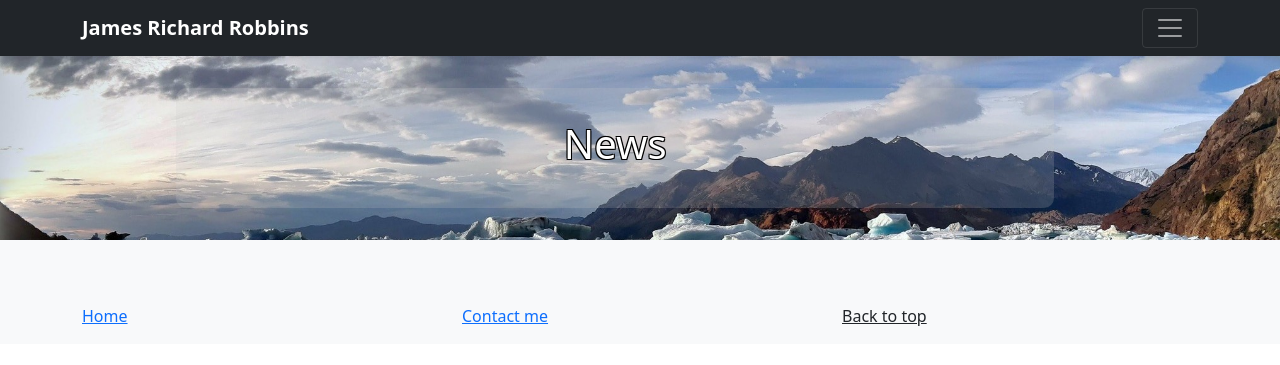
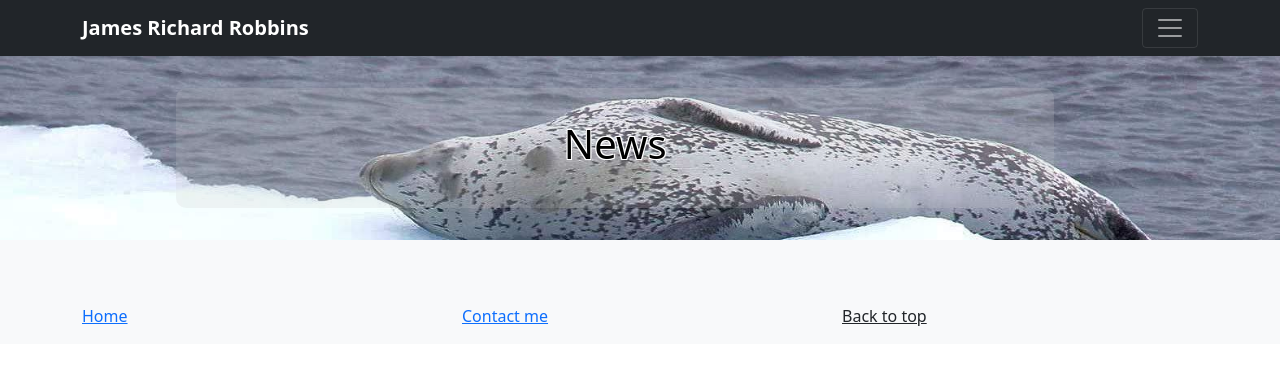
Before and after one commit to number5alive/jamesweb, a Jekyll site: the page built from news.md, in a window 1280 px wide. Shown: the top 365 px of the page. Built offline with Jekyll 4.4.1, drawn with Linux system fonts in a browser that asks for light colours.

Commit message:
banner: fiddled with formatting

```diff
--- a/assets/site.css
+++ b/assets/site.css
@@ -18,10 +18,9 @@ layout: null
   padding-bottom: var(--jumbotron-padding-y);
   margin-bottom: 0;
   background-color: #fff;
-  background-image: url('https://lh3.googleusercontent.com/pw/ACtC-3c3rSKLl0j20yeqoBy22aTpOUlgV2xCTLeJb48SShuhuSkPrcvuxgO9EdWba9ZAFT5GkKa3yDK0I4eTF6zBYXzOuhXUOhnJ0Yw52D1PW79tkvLc2dyayL6NcitfJA9vKORxi0rwtmPg1KP4ggZCTVyfVw=w1024-no?authuser=0');
+  background-image: url('/images/banners/sealslong.jpg');
   background-repeat: no-repeat;
-/*  background-position: top left; */
-  background-position: middle left;
+  background-position: top left;
   background-size: cover;
 }
 @media (min-width: 768px) {
@@ -45,8 +44,8 @@ layout: null
   background: rgba(200,200,200,0.2);
   border-radius: 10px;
   padding: 2rem;
-  color: white;
-  text-shadow: -1px -1px 0 #000, 1px -1px 0 #000, -1px 1px 0 #000, 1px 1px 0 #000;
+  color: black;
+  text-shadow: -1px -1px 0 #FFF, 1px -1px 0 #FFF, -1px 1px 0 #FFF, 1px 1px 0 #FFF;
 }
 
 footer {
```
Also changed, not shown: index.md (+3 -4 lines), images/banners/seals.jpg (added), images/banners/sealslong.jpg (added).
